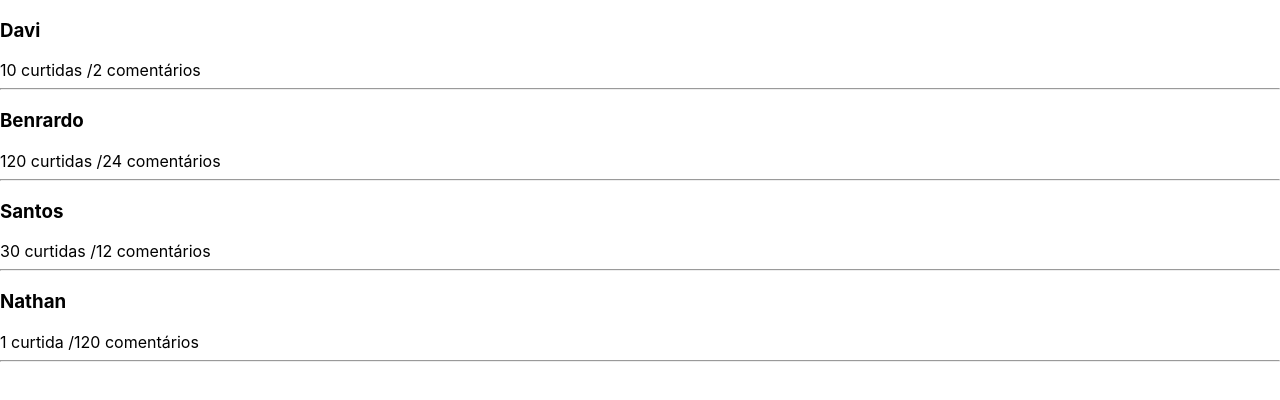
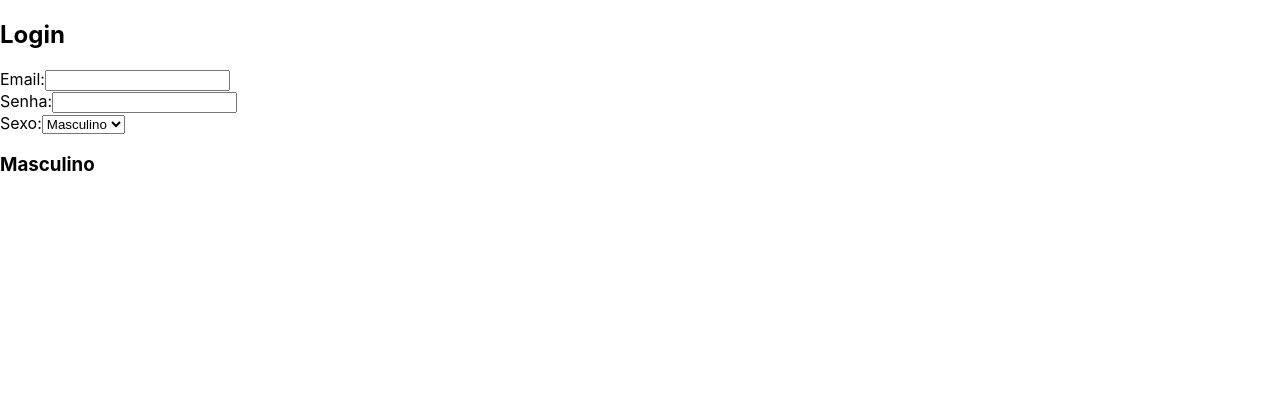
Before and after one commit to dnsdigitaltech/reactJS, a React (Create React App) app in the folder meusite/: page / in a window 1280 px wide. Shown: the top 400 px of the page. Built offline with nearby package versions, Linux system fonts and the light colour scheme.

Commit message:
Manipulando formularios

```diff
--- a/meusite/src/App.js
+++ b/meusite/src/App.js
@@ -1,31 +1,48 @@
 import React, { Component } from 'react';
-import Feed from './components/Feed';
 
 class App extends Component {
 
     constructor (props) {
         super (props);
         this.state = {
-            feed: [
-                {id:1, username: 'Davi', curtidas:10, comentarios:2 },
-                {id:2, username: 'Benrardo', curtidas:120, comentarios:24 },
-                {id:3, username: 'Santos', curtidas:30, comentarios:12 },
-                {id:3, username: 'Nathan', curtidas:1, comentarios:120 },
-            ]
+            email: '',
+            senha: '',
+            sexo: 'Masculino'
         };
 
+        this.trocaEmail = this.trocaEmail.bind(this);
+        this.trocaSexo = this.trocaSexo.bind(this);
+    }
+
+    trocaEmail(e){
+        let valorDigitado = e.target.value;
+        this.setState({email: valorDigitado});
+    }
+
+    trocaSexo(e){
+        this.setState({sexo: e.target.value});
     }
 
     render() {
         return (
             <div>
-                {
-                    this.state.feed.map((item) => {
-                        return(
-                           <Feed id={item.id} username={item.username} curtidas={item.curtidas} comentarios={item.comentarios}/>
-                        )
-                    })
-                }
+                <h2>Login</h2>
+                Email:
+                <input type="email" name="email" value={this.state.email}
+                        onChange={this.trocaEmail}/> <br />
+                Senha:
+                <input type="password" name="senha" value={this.state.senha}
+                        onChange={(e) => this.setState({senha: e.target.value})}/><br />
+                Sexo:
+                <select name="sexo" value={this.state.sexo} onChange={this.trocaSexo}>
+                    <option value="masculino">Masculino</option>
+                    <option value="feminino">Feminino</option>
+                </select>
+                <div>
+                    <h3>{this.state.email}</h3>
+                    <h3>{this.state.senha}</h3>
+                    <h3>{this.state.sexo}</h3>
+                </div>
             </div>
         );
     }
--- a/meusite/src/components/Feed/index.js
+++ /dev/null
@@ -1,18 +0,0 @@
-import React, { Component } from 'react';
-
-class Feed extends Component {
-    render(h) {
-        return (
-            <div key={this.props.id}>
-                <h3>{this.props.username}</h3>
-                <a>
-                    {this.props.curtidas > 1 ? this.props.curtidas + ' curtidas ' : this.props.curtidas + ' curtida '} /
-                    {this.props.comentarios > 1 ? this.props.comentarios + ' comentários' :  this.props.comentarios + ' comentário'}
-                </a>
-                <hr />
-            </div>
-        )
-    }
-}
-
-export default Feed;
```
